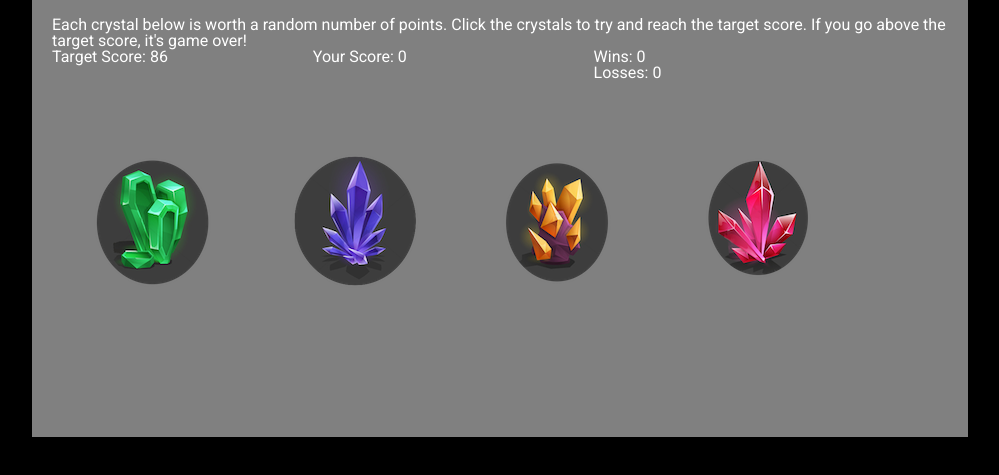
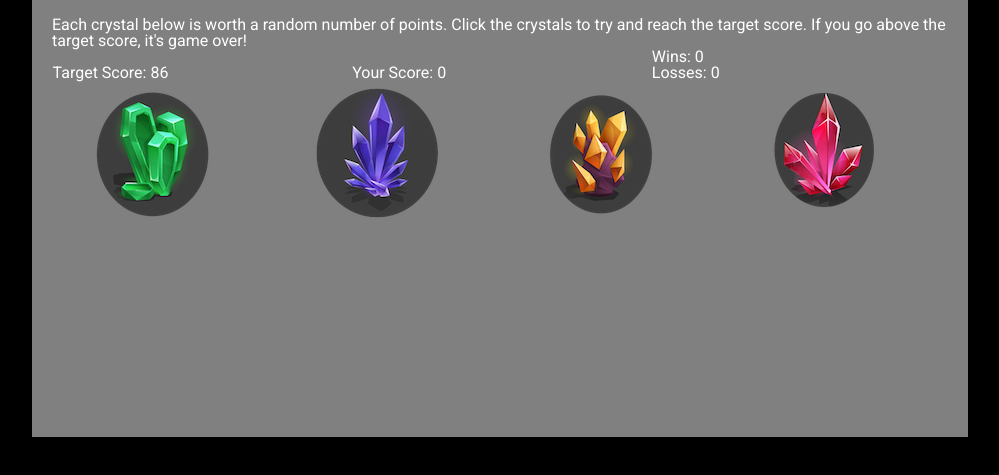
Before and after one commit to kmstern4/unit-4-game, a plain HTML site: page index.html in a window 1280 px wide. Shown: the part 93-568 px from the top of the page, without its empty margins (140-1139 px from the left). Drawn offline with nearby package versions, Linux system fonts and the light colour scheme; a web font is replaced by a local one.

```diff
--- a/Assets/CSS/style.css
+++ b/Assets/CSS/style.css
@@ -29,22 +29,23 @@
     padding: 20px;
 }
 
-.crystalDiv {
-    position: relative;
-    top: 100px;
+.numbersDiv {
+    text-align: center;
     width: 100%;
 }
 
-#targetScore {
-    position: absolute;
+.crystalDiv {
+    text-align: center;
+    width: 100%;
 }
 
-#currentScore {
-    position: absolute;
-    left: 30%;
+#targetStyle, #currentStyle, #winsLosses {
+    text-align: left;
+    width: 33%;
+    display: inline-block;
 }
 
-#winsLosses {
-    position: absolute;
-    left: 60%;
+.crystalStyle {
+    display: inline-block;
+    width: 25%;
 }
--- a/Assets/JavaScript/game.js
+++ b/Assets/JavaScript/game.js
@@ -38,10 +38,10 @@
         console.log("worth: " + crystals[key].worth);
     };
     clickEvent();
-    $("#targetScore").text("Target Score: " + targetScoreRandom);
-    $("#currentScore").text("Your Score: " + userScore);
-    $("#wins").text("Wins: " + wins);
-    $("#losses").text("Losses: " + losses);
+    $("#targetScore").text(targetScoreRandom);
+    $("#currentScore").text(userScore);
+    $("#wins").text(wins);
+    $("#losses").text(losses);
 };
 
 function clickEvent() {
@@ -53,7 +53,7 @@
     console.log(userScore);
     userScore = userScore + numWorth;
     console.log(userScore);
-    $("#currentScore").text("Your Score: " + userScore);
+    $("#currentScore").text(userScore);
     if (userScore > targetScoreRandom) {
         alert("You lose");
         losses++;
--- a/index.html
+++ b/index.html
@@ -16,11 +16,11 @@
             <p>Each crystal below is worth a random number of points. Click the crystals to try and reach the target score. If you go above the target score, it's game over!</p>
 
             <div class="numbersDiv">
-                <div id="targetScore"></div>
-                <div id="currentScore"></div>
+                <div id="targetStyle">Target Score: <span id="targetScore"></span></div>
+                <div id="currentStyle">Your Score: <span id="currentScore"></span></div>
                 <div id="winsLosses">
-                    <div id="wins"></div>
-                    <div id="losses"></div>
+                    <div>Wins: <span id="wins"></span></div>
+                    <div>Losses: <span id="losses"></span></div>
                 </div>
             </div>
             <div class="crystalDiv"></div>
```
